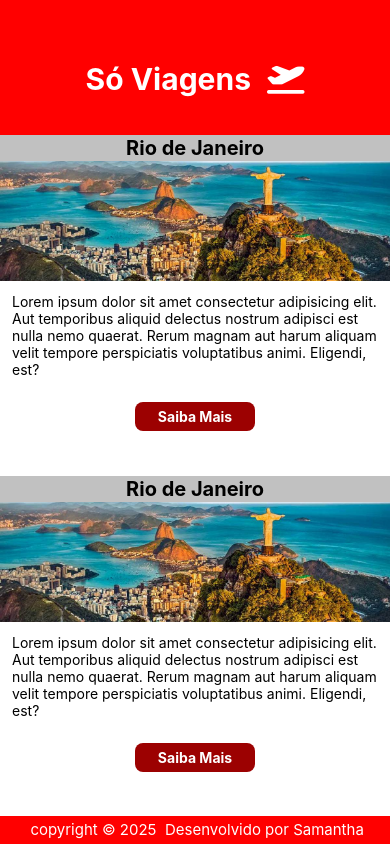
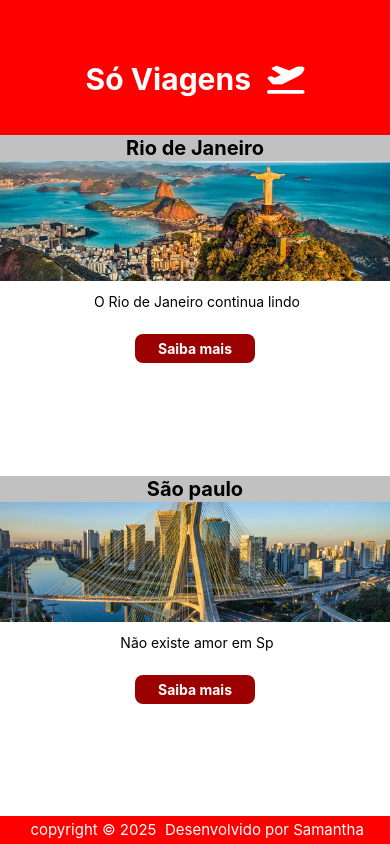
Before and after one commit to sam-alvarenga/PrjHelloWorldRN, a React Native app: screen / in a window 390 px wide. Built offline with nearby package versions, Linux system fonts and the light colour scheme.

Commit message:
criado Props post e button, passando seus parâmetros

```diff
--- a/components/Button/Button.tsx
+++ b/components/Button/Button.tsx
@@ -1,10 +1,14 @@
-import { StyleSheet, Text, TouchableOpacity} from 'react-native';
+import { StyleSheet, Text, TouchableOpacity } from 'react-native';
 
-export default function Button() {
+
+type Props = {
+    text: string
+}
+
+export default function Button(props: Props) {
     return (
-
-        <TouchableOpacity style = { styles.button } >
-            <Text style={styles.buttonText}>Saiba Mais</Text>
+        <TouchableOpacity style={styles.button} >
+            <Text style={styles.buttonText}>{props.text}</Text>
         </TouchableOpacity >
     );
 }
--- a/components/Post/Post.tsx
+++ b/components/Post/Post.tsx
@@ -1,21 +1,30 @@
 import { Text, View, StyleSheet, Image } from "react-native";
 import Button from '../Button/Button'; /* Importa um componente de botão personalizado em ./components/Button/Button. */
 
-export default function Post() {
+
+type Props = {
+    titulo: string,
+    descricao: string,
+    imagem: object,
+    textButton: string
+}
+
+
+
+export default function Post(props: Props) {
+
+
     return (
 
         <View style={styles.post}>
-            <Text style={styles.postTitle}>Rio de Janeiro</Text>
+            <Text style={styles.postTitle}>{props.titulo}</Text>
 
             <Image style={styles.img}
-                source={require('./../../assets/image/rio-de-janeiro.jpg')}
-
-                /*É uma propriedade usada em React Native no componente <Image />. Ela controla como a imagem será redimensionada para se ajustar ao contêiner onde está sendo exibida, mantendo sua proporção original.  */
-                resizeMode='cover'
+                source={props.imagem}
             />
-            <Text style={styles.textPost}>Lorem ipsum dolor sit amet consectetur adipisicing elit. Aut temporibus aliquid delectus nostrum adipisci est nulla nemo quaerat. Rerum magnam aut harum aliquam velit tempore perspiciatis voluptatibus animi. Eligendi, est?
+            <Text style={styles.textPost}> {props.descricao}
             </Text>
-            <Button/>
+            <Button text={props.textButton}/>
 
         </View>
 
@@ -25,6 +34,7 @@ export default function Post() {
 const styles = StyleSheet.create({
 
     post: {
+        width:'100%',
         /*  ocupará 3 vezes mais espaço do que o header e o containe, Ou seja, ela vai "crescer" mais e ocupar o triplo do espaço em relação aos outros componentes que têm flex: 1 ou 2. */
         flex: 3
     },
@@ -36,14 +46,15 @@ const styles = StyleSheet.create({
         textAlign: 'center',
         /* Aplica 1px de espaçamento interno em cima e embaixo */
         paddingVertical: 1,
-       /*  paddingHorizontal: 10,  Aplica 10px de espaçamento internos nas laterais */
+        /*  paddingHorizontal: 10,  Aplica 10px de espaçamento internos nas laterais */
         fontWeight: 'bold'
     },
 
     textPost: {
         fontSize: 14,
         //aplica 12px de espaço externos em todos os quatro lados do componente
-        margin: 12
+        margin: 12,
+        textAlign: 'center'
 
     },
 
--- /dev/null
+++ b/index.d.ts
@@ -0,0 +1 @@
+declare module "*.jpg"
--- a/package.json
+++ b/package.json
@@ -9,10 +9,10 @@
     "web": "expo start --web"
   },
   "dependencies": {
-    "expo": "~52.0.41",
+    "expo": "~52.0.46",
     "expo-status-bar": "~2.0.1",
     "react": "18.3.1",
-    "react-native": "0.76.7"
+    "react-native": "0.76.9"
   },
   "devDependencies": {
     "@babel/core": "^7.25.2",
--- a/screens/Home.tsx
+++ b/screens/Home.tsx
@@ -3,6 +3,8 @@ import { StyleSheet, View } from 'react-native'; /* Importa componentes do react
 import Header from '../components/Header/Header'; /* Importa um componente personalizado chamado Header de um arquivo localizado em ./components/Header/Header.  */
 import Footer from '../components/Footer/Footer'; /* Importa o componente Footer, que provavelmente é responsável por exibir o rodapé da tela. em ./components/Footer/Footer. */
 import Post from '../components/Post/Post'; /* Importa um componente Post, que pode ser responsável por exibir posts (ou qualquer conteúdo específico) na interface do aplicativo em ./components/Post/Post. */
+import Rj from '../assets/image/rio-de-janeiro.jpg';
+import Sp from '../assets/image/Sp.jpg';
 
 
 
@@ -20,13 +22,26 @@ export default function App() {
             {/* controle da barra de status do dispositivo (a parte superior da tela que normalmente exibe a hora, bateria, rede, etc.). */}
             <StatusBar style="auto" />  {/* significa que o estilo da barra de status será automaticamente ajustado de acordo com o fundo da tela */}
             <Header />
-            <Post />
-            <Post />
+            <Post titulo="Rio de Janeiro"
+                descricao="O Rio de Janeiro continua lindo"
+                imagem={Rj}
+                textButton= "Saiba mais"
+            />
+
+
+            <Post titulo="São paulo"
+                descricao="Não existe amor em Sp"
+                imagem={Sp}
+                textButton= "Saiba mais"
+            />
+
+
             <Footer />
         </View>
 
     );
 }
+
 
 
 
```
Also changed, not shown: 1 other file (tests, documents, lock files or other folders).
